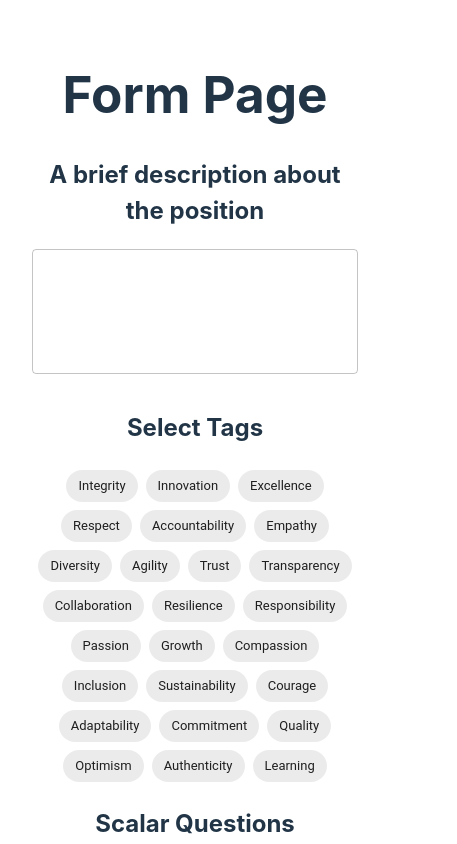
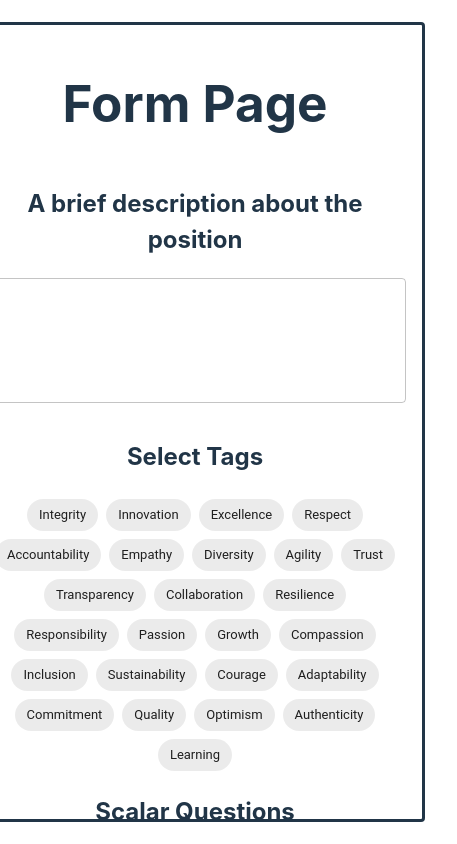
Before and after one commit to Papumaja/junction24, a React (Vite) app: page /employer in a window 390 px wide. Shown: the top 844 px of the page, 457 px wide, since content can reach past the window. Built offline with nearby package versions, Linux system fonts and the light colour scheme.

Commit message:
Add mobile layout

```diff
--- a/src/index.css
+++ b/src/index.css
@@ -24,9 +24,10 @@
 body {
   margin: 0;
   display: flex;
-  place-items: center;
-  min-width: 320px;
-  min-height: 100vh;
+  justify-content: center;
+  align-items: center;
+  width: 100vw;
+  height: 100vh;
 }
 
 h1 {
@@ -65,3 +66,19 @@
     background-color: #f9f9f9;
   }
 }
+
+.container {
+  display: flex;
+  flex-direction: column;
+  width: 460px; /* Fixed width to emulate mobile screen */
+  height: 800px; /* Fixed height to emulate mobile screen */
+  padding: 16px;
+  box-sizing: border-box;
+  overflow-y: auto; /* Enable scrolling if content overflows */
+  border-radius: 4px;
+  border-style: solid;
+}
+
+.card {
+  margin-bottom: 16px;
+}
--- a/src/pages/EmployerFormPage.jsx
+++ b/src/pages/EmployerFormPage.jsx
@@ -42,7 +42,7 @@
   });
 
   return (
-    <div>
+    <div class="container">
       <h1>Form Page</h1>
       <form>
         <Description value={jobDescription} onChange={setJobDescription} />
--- a/src/pages/JobListingPage.jsx
+++ b/src/pages/JobListingPage.jsx
@@ -32,7 +32,7 @@
   }
 
   return (
-    <div>
+    <div class="container">
       <Typography variant="h4">{job.title}</Typography>
       <Typography variant="body1">{job.description}</Typography>
       <div>
--- a/src/pages/JobListingsPage.jsx
+++ b/src/pages/JobListingsPage.jsx
@@ -29,9 +29,9 @@
   },
 ];
 
-export default function EmployerListingsPage() {
+export default function JobListingsPage() {
   return (
-    <div>
+    <div className="container">
       <h1>Job Listings</h1>
       <Grid container spacing={3}>
         {jobListings.map((job) => (
```
